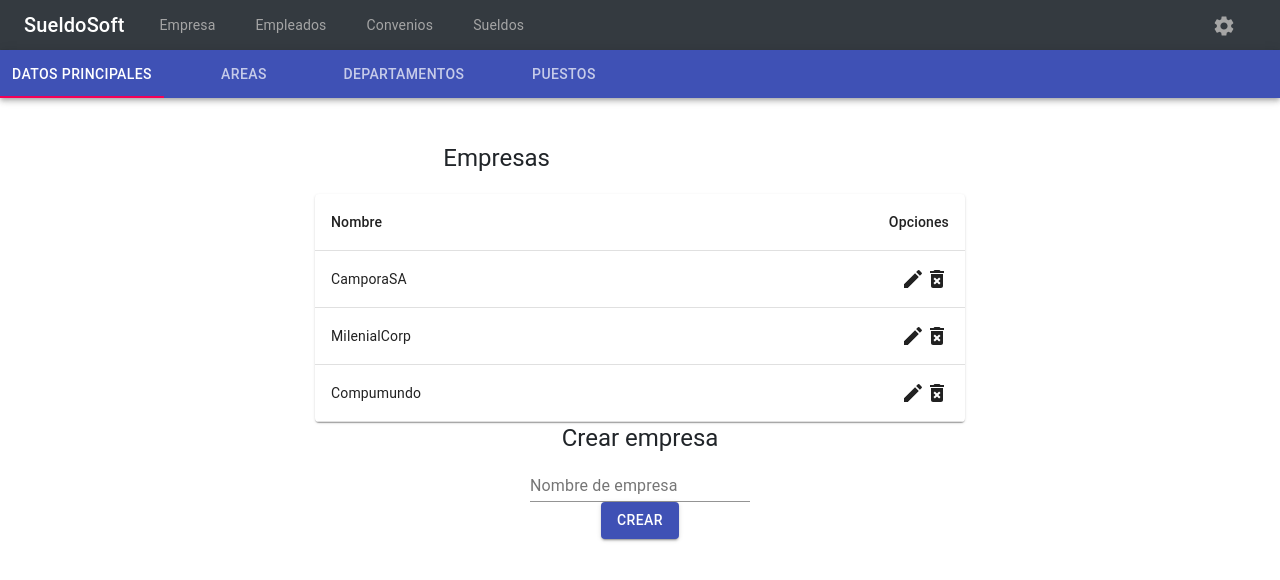
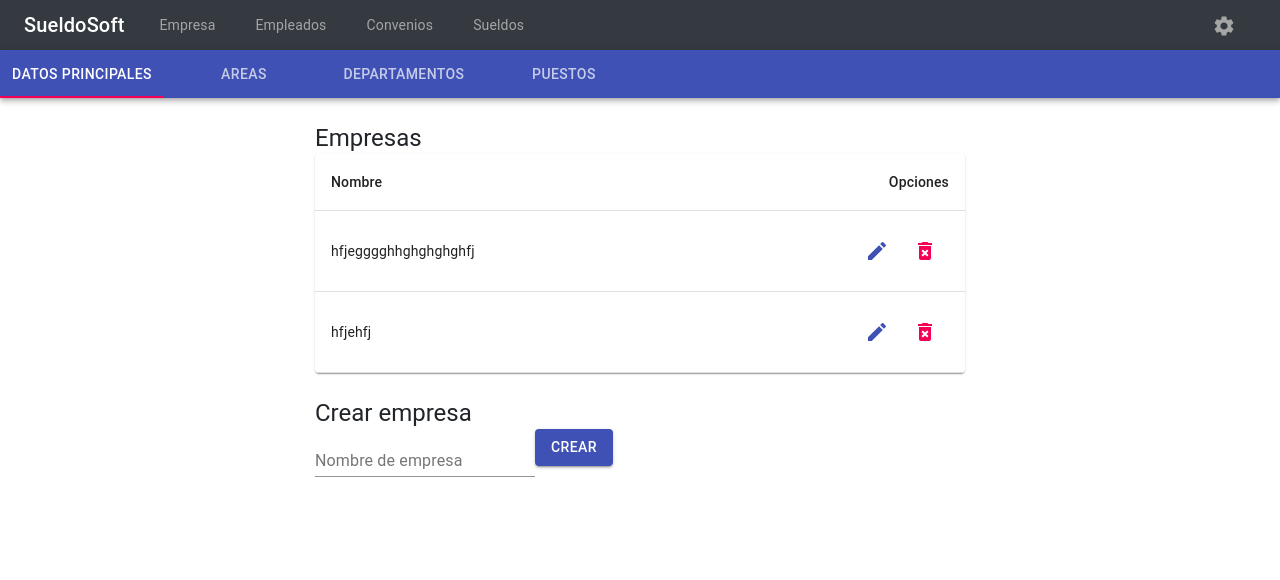
Before and after one commit to InahoAZ/sueldos-soft, a React (Create React App) app in the folder frontend/: page /datosempresa in a window 1280 px wide. Shown: the top 580 px of the page. Built offline with nearby package versions, Linux system fonts and the light colour scheme; no server answers.

Commit message:
abm empresas menos cutre

```diff
--- a/frontend/src/components/empresa/crearempresa.component.js
+++ b/frontend/src/components/empresa/crearempresa.component.js
@@ -1,4 +1,4 @@
-import React from 'react';
+import React, { Component } from 'react';
 import Grid from '@material-ui/core/Grid';
 import { makeStyles } from '@material-ui/core/styles';
 import TextField from '@material-ui/core/TextField';
@@ -7,38 +7,94 @@ import Button from '@material-ui/core/Button';
 
 import Listaempresas from './listaempresa.component'
 
-const useStyles = makeStyles((theme) => ({
-  root: {
-    '& > *': {
-      margin: theme.spacing(1),
-      width: '25ch',
-    },
-  },
-}));
+import EmpresaService from '../../services/empresa.service'
 
-export default function ColorTextFields() {
-  const classes = useStyles();
+
+
+export default class CrearEmpresa extends Component {
+  constructor(props) {
+    super(props);
+
+    this.onChangeName = this.onChangeName.bind(this);
+
+    this.saveEmpresa = this.saveEmpresa.bind(this);
+
+    this.state = {
+      id: null,
+      name: ""
+    };
+  }
+
+  onChangeName(e) {
+    this.setState({
+      name: e.target.value
+    });
+  }
+
+
+
+  saveEmpresa() {
+    var data = {
+      name: this.state.name,
+    };
+
+    EmpresaService.create(data)
+      .then(response => {
+        this.setState({
+          id: null,
+          name: '',
+          // agregarlo a la tabla
+          //msj cargado exitosamente
+
+        });
+        console.log(response.data);
+      })
+      .catch(e => {
+        console.log(e);
+      });
+  }
+
+  render (){
 
     return (
     <Grid
     container
+    xs={12}
     direction="column"
-      justifyContent="space-between"
     alignItems="center"
     >
-          <Grid>
-              <Listaempresas/>
+
+      <Grid
+
+    xs={7}
+    direction="column"
+    alignItems="flex-start"
+    >
+      <Grid item>
+        <Listaempresas />
       </Grid>
+
+      <br></br>
+
+      <Grid item>
+
         <Typography variant="h5" >
           Crear empresa
         </Typography>
+        <TextField id="name" label="Nombre de empresa" color="secondary" onChange={this.onChangeName} value={this.state.name}/>
+        <Button variant="contained" color="primary" onClick={this.saveEmpresa}>
+          Crear
+        </Button>
 
-      <TextField id="standard-secondary" label="Nombre de empresa" color="secondary" />
+      </Grid>
+
+    </Grid>
+
+    </Grid>
+    );
+
+  }
 
 
-    <Button variant="contained" color="primary" >
-        Crear
-      </Button>
-    </Grid>
-  );
+
 }
--- /dev/null
+++ b/frontend/src/components/empresa/editempresa.component.js
@@ -0,0 +1,114 @@
+import React from 'react';
+import { makeStyles } from '@material-ui/core/styles';
+import Table from '@material-ui/core/Table';
+import TableBody from '@material-ui/core/TableBody';
+import TableCell from '@material-ui/core/TableCell';
+import TableContainer from '@material-ui/core/TableContainer';
+import TableHead from '@material-ui/core/TableHead';
+import TableRow from '@material-ui/core/TableRow';
+import Paper from '@material-ui/core/Paper';
+import Grid from '@material-ui/core/Grid';
+import Typography from '@material-ui/core/Typography';
+import EditIcon from '@material-ui/icons/Edit';
+import DeleteForeverIcon from '@material-ui/icons/DeleteForever';
+import IconButton from '@material-ui/core/IconButton';
+import Modal from '@material-ui/core/Modal';
+import Backdrop from '@material-ui/core/Backdrop';
+import Fade from '@material-ui/core/Fade';
+import Button from '@material-ui/core/Button';
+import EmpresaService from '../../services/empresa.service'
+import TextField from '@material-ui/core/TextField';
+
+
+
+const useStyles = makeStyles((theme) => ({
+    modal: {
+        display: 'flex',
+        alignItems: 'center',
+        justifyContent: 'center',
+    },
+    paper: {
+        backgroundColor: theme.palette.background.paper,
+        border: '2px solid #000',
+        boxShadow: theme.shadows[5],
+        padding: theme.spacing(2, 4, 3),
+    },
+}));
+
+
+
+
+
+
+
+export default function EditarEmpresa(props) {
+
+
+    const classes = useStyles();
+    const [open, setOpen] = React.useState(false);
+
+    const handleOpen = () => {
+        setOpen(true);
+    };
+
+    const handleClose = () => {
+        setOpen(false);
+    };
+
+    let data = {
+        id: props.empresaid,
+        name: props.empresaname
+    }
+
+    function updateEmpresa() {
+        EmpresaService.update(
+            props.empresaid,
+            data
+        )
+            .then(response => {
+                console.log(response.data);
+                // actualizado
+                //cerrar modal
+                // actualizar tabla
+            })
+            .catch(e => {
+                console.log(e);
+            });
+    };
+
+
+
+
+    return (
+
+        <div>
+            <IconButton color="primary" onClick={handleOpen}>
+                <EditIcon />
+            </IconButton>
+            <Modal
+                aria-labelledby="transition-modal-title"
+                aria-describedby="transition-modal-description"
+                className={classes.modal}
+                open={open}
+                onClose={handleClose}
+                closeAfterTransition
+                BackdropComponent={Backdrop}
+                BackdropProps={{
+                    timeout: 500,
+                }}
+            >
+                <Fade in={open}>
+                    <div className={classes.paper}>
+                        <h3 id="transition-modal-title">Editar </h3>
+                        <TextField id="name2" label="Nombre de empresa" color="secondary" defaultValue={props.empresaname} />
+
+                        <Button variant="contained" color="primary" onClick={updateEmpresa}>
+                            Guardar
+                        </Button>
+                    </div>
+                </Fade>
+            </Modal>
+        </div>
+
+    );
+}
--- a/frontend/src/components/empresa/listaempresa.component.js
+++ b/frontend/src/components/empresa/listaempresa.component.js
@@ -1,4 +1,4 @@
-import React from 'react';
+import React, { Component } from 'react';
 import { makeStyles } from '@material-ui/core/styles';
 import Table from '@material-ui/core/Table';
 import TableBody from '@material-ui/core/TableBody';
@@ -9,54 +9,96 @@ import TableRow from '@material-ui/core/TableRow';
 import Paper from '@material-ui/core/Paper';
 import Grid from '@material-ui/core/Grid';
 import Typography from '@material-ui/core/Typography';
-import VisibilityIcon from '@material-ui/icons/Visibility';
 import EditIcon from '@material-ui/icons/Edit';
 import DeleteForeverIcon from '@material-ui/icons/DeleteForever';
+import IconButton from '@material-ui/core/IconButton';
 
 
-const useStyles = makeStyles({
-  table: {
-    minWidth: 650,
+import EmpresaService from '../../services/empresa.service'
+import Editarempresa from './editempresa.component'
+
+
+
+
+
+
+export default class ListarEmpresa extends Component {
+
+  constructor(props) {
+    super(props);
+
+    this.retrieveEmpresas = this.retrieveEmpresas.bind(this);
+    this.refreshList = this.refreshList.bind(this);
+
+    this.deleteEmpresa = this.deleteEmpresa.bind(this);
+    this.state = {
+      empresas: [
+        {
+          id: '3333',
+          name: 'hfjegggghhghghghghfj',
         },
-});
-
-function createData(name,  id) {
-  return { name, id };
+        {
+          id: '3555333',
+          name: 'hfjehfj',
+        },
+      ],
+    };
   }
 
-const rows = [
-  createData('CamporaSA',  6867565656),
-  createData('MilenialCorp',  6867565656),
-  createData('Compumundo',  6867565656),
-];
+  componentDidMount() {
+    this.retrieveEmpresas();
+  }
 
-export default function BasicTable() {
-  const classes = useStyles();
+  retrieveEmpresas() {
+    EmpresaService.getAll()
+      .then(response => {
+        this.setState({
+          empresas: response.data
+        });
+        console.log(response.data);
+      })
+      .catch(e => {
+        console.log(e);
+      });
+  }
+
+  refreshList() {
+    this.retrieveEmpresas();
+  }
+
+
+  deleteEmpresa(num) {
+    EmpresaService.delete(num)
+      .then(response => {
+        console.log(response.data);
+        //eliminado correctamente msj
+        //actualizar tabla
+      })
+      .catch(e => {
+        console.log(e);
+      });
+  }
+
+
+  render() {
+
+
+    const { empresas } = this.state;
 
     return (
-    <Grid   container
+      <Grid container
         direction="column"
         justifyContent="center"
         alignItems="center">
-        <Grid
-        xs={8}
 
-         container
-         direction="row"
-         justifyContent="space-between"
-         alignItems="center"
-        >
+
+
         <Grid>
-        <Typography variant="h5" style={{ padding: 20 }}>
+          <Typography variant="h5" >
             Empresas
           </Typography>
-        </Grid>
-
-        </Grid>
-
-    <Grid>
           <TableContainer component={Paper}>
-      <Table className={classes.table} aria-label="simple table">
+            <Table style={{ minWidth: 650 }} aria-label="simple table">
               <TableHead>
                 <TableRow>
                   <TableCell>Nombre</TableCell>
@@ -65,16 +107,31 @@ export default function BasicTable() {
                 </TableRow>
               </TableHead>
               <TableBody>
-          {rows.map((row) => (
+                {empresas.map((row) => (
                   <TableRow key={row.id}>
                     <TableCell component="th" scope="row">
                       {row.name}
                     </TableCell>
 
                     <TableCell align="right">
-
-                <EditIcon/>
-                <DeleteForeverIcon/>
+                      <Grid
+                        container
+                        direction="row"
+                        justifyContent="flex-end"
+                        alignItems="center"
+                      >
+                        <Grid>
+                          <Editarempresa
+                            empresaid={row.id}
+                            empresaname={row.name}
+                          />
+                        </Grid>
+                        <Grid>
+                          <IconButton color="secondary" onClick={() => this.deleteEmpresa(row.id)}>
+                            <DeleteForeverIcon />
+                          </IconButton>
+                        </Grid>
+                      </Grid>
 
                     </TableCell>
                   </TableRow>
@@ -90,3 +147,12 @@ export default function BasicTable() {
 
     );
   }
+
+
+
+
+
+
+
+
+}
--- a/frontend/src/components/empresa/listarareas.component.js
+++ b/frontend/src/components/empresa/listarareas.component.js
@@ -38,23 +38,12 @@ export default function BasicTable() {
     direction="column"
     justifyContent="center"
     alignItems="center">
-        <Grid
-        xs={8}
 
-         container
-         direction="row"
-         justifyContent="space-between"
-         alignItems="center"
-        >
-        <Grid>
-        <Typography variant="h5" style={{ padding: 20 }}>
-                Areas
-              </Typography>
-        </Grid>
-
-        </Grid>
 
     <Grid>
+    <Typography variant="h5" >
+                Áreas
+              </Typography>
     <TableContainer component={Paper}>
       <Table className={classes.table} aria-label="simple table">
         <TableHead>
--- a/frontend/src/components/empresa/listardepartamento.component.js
+++ b/frontend/src/components/empresa/listardepartamento.component.js
@@ -38,23 +38,12 @@ export default function BasicTable() {
     direction="column"
     justifyContent="center"
     alignItems="center">
-        <Grid
-        xs={8}
 
-         container
-         direction="row"
-         justifyContent="space-between"
-         alignItems="center"
-        >
-        <Grid>
-        <Typography variant="h5" style={{ padding: 20 }}>
+
+    <Grid>
+    <Typography variant="h5" >
                 Departamentos
               </Typography>
-        </Grid>
-
-        </Grid>
-
-    <Grid>
     <TableContainer component={Paper}>
       <Table className={classes.table} aria-label="simple table">
         <TableHead>
--- a/frontend/src/components/empresa/listarpuestos.component.js
+++ b/frontend/src/components/empresa/listarpuestos.component.js
@@ -38,23 +38,12 @@ export default function BasicTable() {
     direction="column"
     justifyContent="center"
     alignItems="center">
-        <Grid
-        xs={8}
 
-         container
-         direction="row"
-         justifyContent="space-between"
-         alignItems="center"
-        >
-        <Grid>
-        <Typography variant="h5" style={{ padding: 20 }}>
+
+    <Grid>
+    <Typography variant="h5" >
                 Puestos
               </Typography>
-        </Grid>
-
-        </Grid>
-
-    <Grid>
     <TableContainer component={Paper}>
       <Table className={classes.table} aria-label="simple table">
         <TableHead>
--- /dev/null
+++ b/frontend/src/services/empresa.service.js
@@ -0,0 +1,23 @@
+import http from "../http-common";
+
+class EmpresaService {
+  getAll() {
+    return http.get("/empresa");
+  }
+
+  create(data) {
+    return http.post("/empresa", data);
+  }
+
+  update(id, data) {
+    return http.put(`/empresa/${id}`, data);
+  }
+
+  delete(id) {
+    return http.delete(`/empresa/${id}`);
+  }
+
+
+}
+
+export default new EmpresaService();
```
Also changed, not shown: frontend/src/services/tutorial.service.js (deleted, +0 -33 lines). Lines whose indentation alone changed are shown as unchanged.
